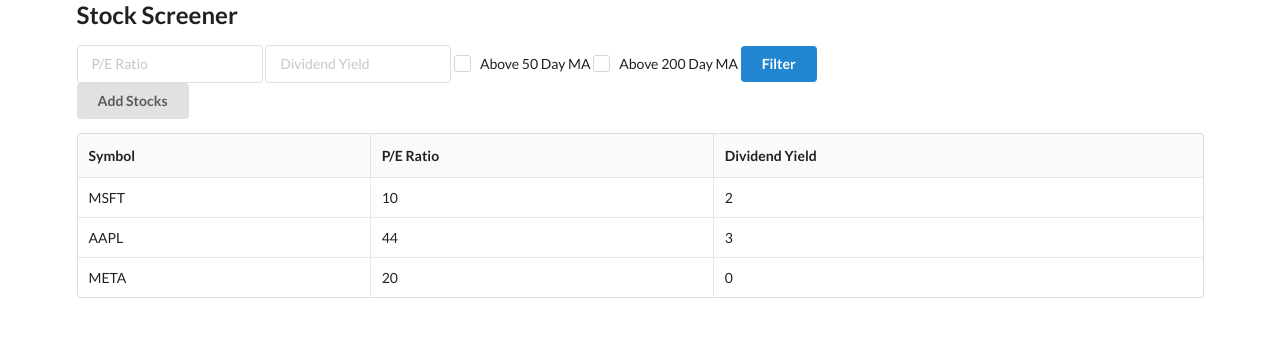
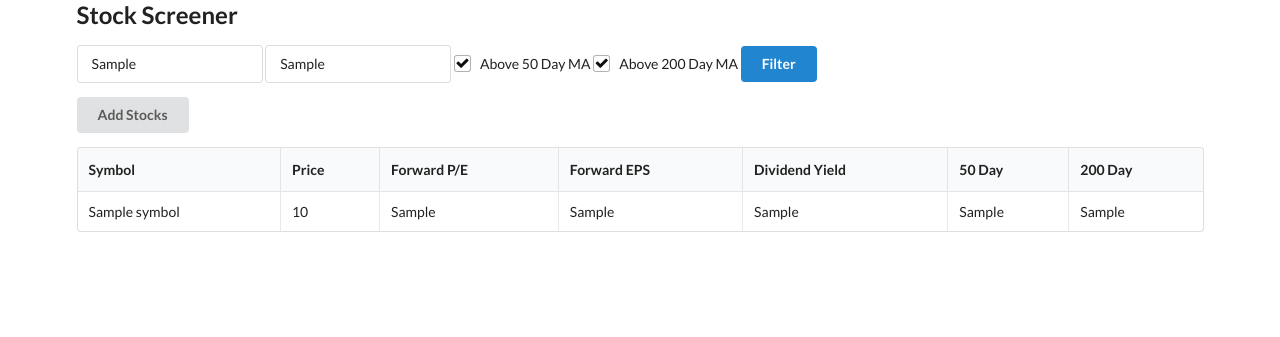
Before and after one commit to brnocorreia/Stock-Screen, a FastAPI app: template templates/home.html in a window 1280 px wide. Shown: the top 337 px of the page. Run offline with FastAPI, Linux system fonts and the light colour scheme; the template is opened without the code that fills it: most values are stand-ins (such as "Sample title", 1, 10 or a date in 2020); some libraries are stand-ins or nearby versions.

Commit message:
all ready

```diff
--- a/main.py
+++ b/main.py
@@ -28,12 +28,31 @@
         db.close()
 
 @app.get("/")
-def home(request: Request):
+def home(request: Request, forward_pe = None, dividend_yield = None, ma50 = None, ma200 = None, db: Session = Depends(get_db)):
     """
     Displays the stock screener dashboard / homepage
     """
+    stocks = db.query(Stock)
+
+    if forward_pe:
+        stocks = stocks.filter(Stock.forward_pe < forward_pe)
+
+    if dividend_yield:
+        stocks = stocks.filter(Stock.dividend_yield > dividend_yield)
+
+    if ma50:
+        stocks = stocks.filter(Stock.price > Stock.ma50)
+
+    if ma200:
+        stocks = stocks.filter(Stock.price > Stock.ma200)
+
     return templates.TemplateResponse("home.html", {
         "request": request,
+        "stocks": stocks,
+        "dividend_yield": dividend_yield,
+        "forward_pe": forward_pe,
+        "ma50": ma50,
+        "ma200": ma200,
     })
 
 def fetch_stock_data(id: int):
--- a/templates/home.html
+++ b/templates/home.html
@@ -27,31 +27,34 @@
           dataType: 'json'
         })
       }
+
+      $('.ui.modal').modal('hide');
     })
 
   });
 </script>
-
+<form>
   <div class="ui input">
-    <input type="text" placeholder="P/E Ratio">
+      <input name="forward_pe" type="text" placeholder="P/E Ratio"
+      value="{{forward_pe or ''}}">
   </div>
 
   <div class="ui input">
-    <input type="text" placeholder="Dividend Yield">
+      <input name="dividend_yield" type="text" placeholder="Dividend Yield" value="{{dividend_yield or ''}}">
   </div>
 
   <div class="ui checkbox">
-    <input type="checkbox" name="example">
+      <input name="ma50" type="checkbox" name="example" {% if ma50 %}checked="checked"{% endif %}>
       <label>Above 50 Day MA</label>
   </div>
 
   <div class="ui checkbox">
-    <input type="checkbox" name="example">
+      <input name="ma200" type="checkbox" name="example" {% if ma200 %}checked="checked"{% endif %}>
       <label>Above 200 Day MA</label>
   </div>
 
-<button class="ui blue button">Filter</button>
-
+  <button type="submit" class="ui blue button">Filter</button>
+</form>
 <div>
   <button id="add_stocks" class="ui button">
     Add Stocks
@@ -62,25 +65,25 @@
     <thead>
       <tr>
         <th>Symbol</th>
-      <th>P/E Ratio</th>
+        <th>Price</th>
+        <th>Forward P/E</th>
+        <th>Forward EPS</th>
         <th>Dividend Yield</th>
+        <th>50 Day</th>
+        <th>200 Day</th>
     </tr></thead>
     <tbody>
+      {% for stock in stocks %}
       <tr>
-        <td data-label="Name">MSFT</td>
-        <td data-label="Age">10</td>
-        <td data-label="Job">2</td>
+        <td>{{ stock.symbol }}</td>
+        <td>{{ stock.price }}</td>
+        <td>{{ stock.forward_pe }}</td>
+        <td>{{ stock.forward_eps }}</td>
+        <td>{{ stock.dividend_yield }}</td>
+        <td>{{ stock.ma50 }}</td>
+        <td>{{ stock.ma200 }}</td>
       </tr>
-      <tr>
-        <td data-label="Name">AAPL</td>
-        <td data-label="Age">44</td>
-        <td data-label="Job">3</td>
-      </tr>
-      <tr>
-        <td data-label="Name">META</td>
-        <td data-label="Age">20</td>
-        <td data-label="Job">0</td>
-      </tr>
+      {% endfor %}
     </tbody>
   </table>
 
```
Also changed, not shown: README.MD, stocks.db. Lines whose indentation alone changed are shown as unchanged.
